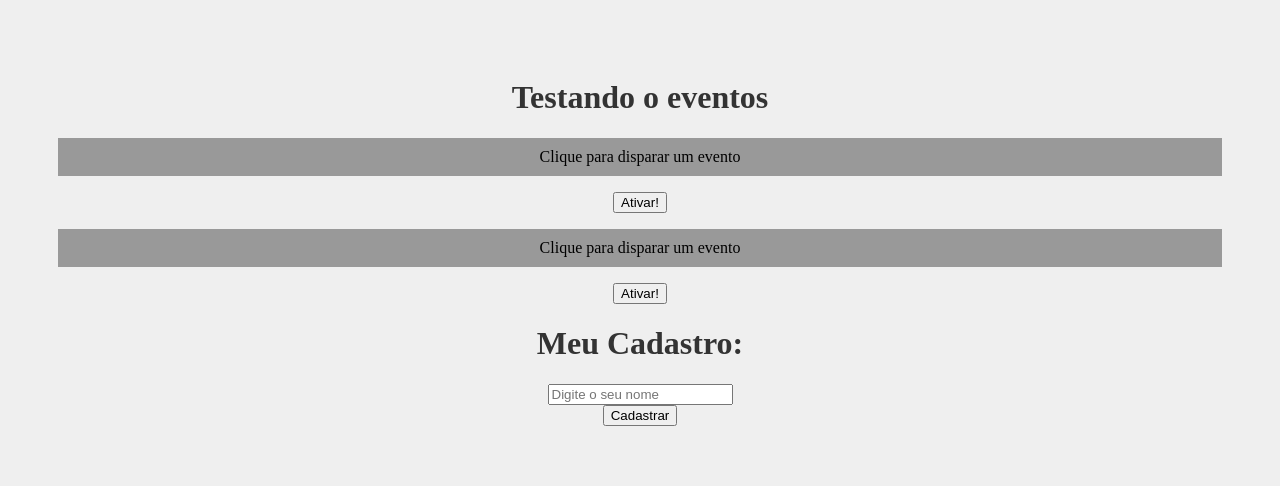
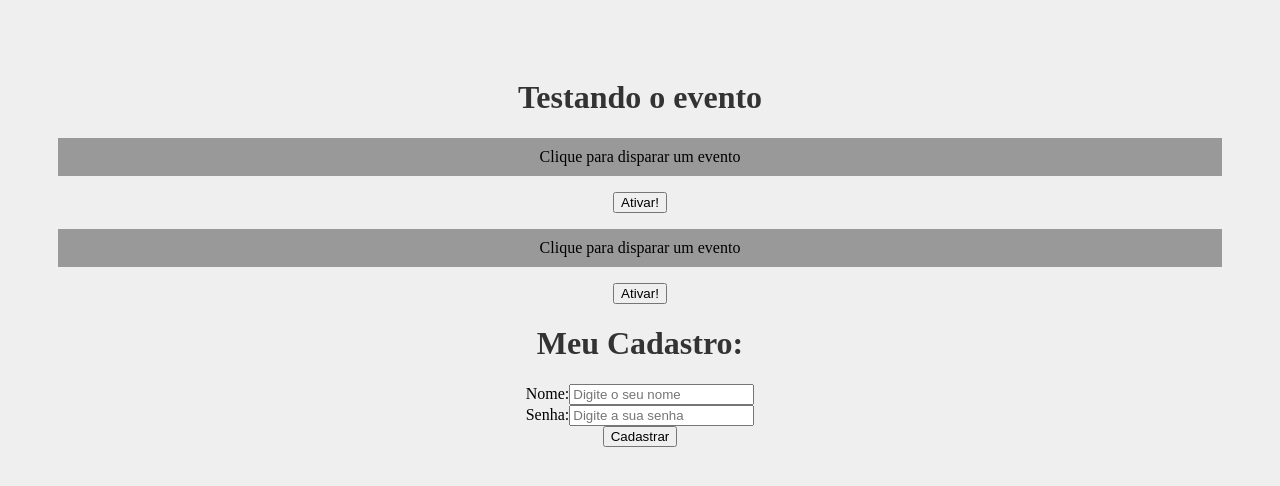
Before and after one commit to Lucas-Paim-Lavras/react_js_curso, a React (Create React App) app in the folder meu-projeto/: page / in a window 1280 px wide. Shown: the top 486 px of the page. Built offline with nearby package versions, Linux system fonts and the light colour scheme.

Commit message:
useState

```diff
--- a/meu-projeto/src/App.js
+++ b/meu-projeto/src/App.js
@@ -8,7 +8,7 @@
   return (
     //Aqui, precisa usar className, sempre!
     <div className="App">
-      <h1>Testando o eventos</h1>
+      <h1>Testando o evento</h1>
       <Evento numero="1"/>
       <Evento numero="2"/>
       <Form />
--- a/meu-projeto/src/components/Form.js
+++ b/meu-projeto/src/components/Form.js
@@ -1,24 +1,63 @@
-function Form(){
+// Importa os hooks do React: useState para controlar valores, useEffect se quiser usar efeitos later
+import { useEffect, useState } from "react";
 
-    function cadastrarUsuario(e){
-        e.preventDefault()  // impede que a página recarregue
-        console.log("Cadastrou o usuário")
+// Componente funcional Form
+function Form() {
+
+  // Função que será chamada ao enviar o formulário
+  function cadastrarUsuario(e) {
+    e.preventDefault(); // impede que a página recarregue ao enviar o form
+
+    // Exibe os valores dos campos no console
+    console.log(`Usuário ${name} foi cadastrado com a senha: ${password}`);
   }
 
+  // Estado para armazenar o nome digitado
+  const [name, setName] = useState(); // inicia sem valor definido
 
-    return(
+  // Estado para armazenar a senha digitada
+  const [password, setPassword] = useState(); // inicia sem valor definido
+
+  // JSX que representa o formulário
+  return (
     <div>
       <h1>Meu Cadastro:</h1>
+
+      {/* Formulário com evento onSubmit ligado à função cadastrarUsuario */}
       <form onSubmit={cadastrarUsuario}>
+
+        {/* Campo de nome */}
         <div>
-                    <input type="text" placeholder="Digite o seu nome"></input>
+          <label htmlFor="name">Nome:</label>
+          <input
+            type="text"              // tipo de input
+            id="name"                // usado para o label estar associado
+            placeholder="Digite o seu nome" // texto de dica dentro do input
+            // value={name}          // se ativar essa linha, o campo fica controlado totalmente (in/out)
+            onChange={(e) => setName(e.target.value)} // atualiza o estado conforme o usuário digita
+          />
         </div>
+
+        {/* Campo de senha */}
         <div>
-                    <input type="submit" value="Cadastrar"></input>
+          <label htmlFor="password">Senha:</label>
+          <input
+            type="password"           // oculta os caracteres digitados
+            id="password"
+            placeholder="Digite a sua senha"
+            onChange={(e) => setPassword(e.target.value)} // atualiza o estado da senha
+          />
         </div>
+
+        {/* Botão para enviar o formulário */}
+        <div>
+          <input type="submit" value="Cadastrar" />
+        </div>
+
       </form>
     </div>
-    )
+  );
 }
 
-export default Form
+// Exporta o componente Form para ser usado em outro lugar (ex: App.js)
+export default Form;
```
Lines whose indentation alone changed are shown as unchanged.
